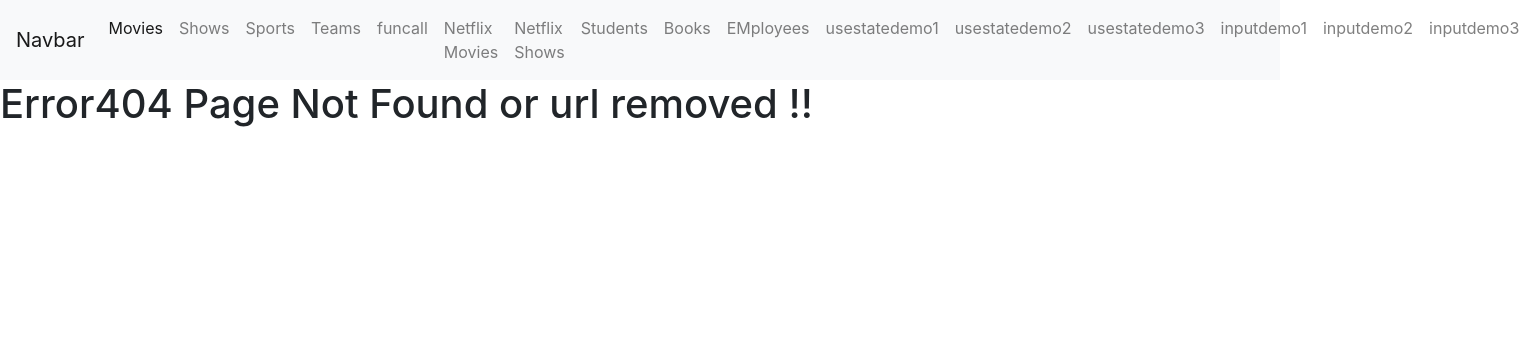
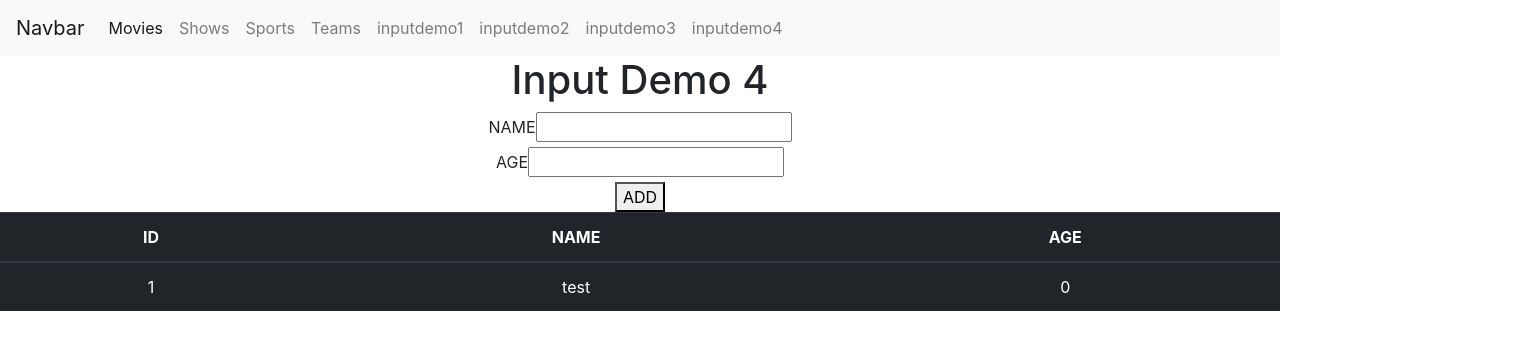
Before and after one commit to samirvithlani/hmt_mern_react_2026, a React (Vite) app: page /inputdemo4 in a window 1280 px wide. Shown: the top 350 px of the page, 1527 px wide, since content can reach past the window. Built offline with nearby package versions, Linux system fonts and the light colour scheme.

Commit message:
update user input

```diff
--- a/src/App.jsx
+++ b/src/App.jsx
@@ -35,6 +35,7 @@ import { UseStateDemo3 } from './components/UseStateDemo3'
 import { InputDemo1 } from './components/InputDemo1'
 import { InputDemo2 } from './components/InputDemo2'
 import { InputDemo3 } from './components/InputDemo3'
+import { InputDemo4 } from './components/InputDemo4'
 
 
 function App() {
@@ -67,6 +68,7 @@ function App() {
             <Route path='/inputdemo1' element = {<InputDemo1/>}></Route>
             <Route path='/inputdemo2' element ={<InputDemo2/>}></Route>
             <Route path='/inputdemo3' element ={<InputDemo3/>}></Route>
+            <Route path='/inputdemo4' element ={<InputDemo4/>}></Route>
             <Route path='/*' element = {<Error404/>}></Route>
           </Routes>
     </div>
--- /dev/null
+++ b/src/components/InputDemo4.jsx
@@ -0,0 +1,69 @@
+import React, { useState } from 'react'
+
+export const InputDemo4 = () => {
+
+    const [name, setname] = useState("")
+    const [age, setage] = useState("")
+    const [users, setusers] = useState([{id:1,name:"test",age:0}])
+
+    const nameHandler =(event)=>{
+        //console.log(event.target.value)
+        setname(event.target.value)
+    }
+    const ageHandler = (event)=>{
+        //console.log(event.target.value)
+        setage(event.target.value)
+    }
+
+    const adduser= ()=>{
+        //alert("add user called..")
+        //console.log("name = ",name)
+        //console.log("age = ",age)
+        //push name and age -->users array
+        const userObj = {
+                id:Math.floor(Math.random()*1000),
+                name:name,
+                age:age
+        }
+        console.log(userObj)
+        //existing users
+        const updatedData = [...users,userObj] //[{},{}]
+        setusers(updatedData)
+    }
+  return (
+    <div style={{textAlign:"center"}}>
+        <h1>Input Demo 4</h1>
+        <div>
+            <label>NAME</label>
+            <input type='text' onChange={(event)=>{nameHandler(event)}}></input>
+        </div>
+        <div>
+            <label>AGE</label>
+            <input type='text' onChange={(event)=>{ageHandler(event)}}></input>
+        </div>
+        <div>
+            <button onClick={adduser}>ADD</button>
+        </div>
+        <table className='table table-dark'>
+            <thead>
+                <tr>
+                    <th>ID</th>
+                    <th>NAME</th>
+                    <th>AGE</th>
+                </tr>
+            </thead>
+            <tbody>
+                {
+                   users.map((u)=>{
+                    return <tr>
+                        <td>{u.id}</td>
+                        <td>{u.name}</td>
+                        <td>{u.age}</td>
+                    </tr>
+                   })
+                }
+            </tbody>
+        </table>
+    </div>
+  )
+}
--- a/src/components/Navbar.jsx
+++ b/src/components/Navbar.jsx
@@ -42,7 +42,7 @@ export const Navbar = () => {
                 Teams
               </Link>
             </li>
-            <li class="nav-item">
+            {/* <li class="nav-item">
               <Link class="nav-link" to="/funcall">
                 funcall
               </Link>
@@ -87,7 +87,7 @@ export const Navbar = () => {
               <Link class="nav-link" to="/usestatedemo3">
                 usestatedemo3
               </Link>
-            </li>
+            </li> */}
             <li class="nav-item">
               <Link class="nav-link" to="/inputdemo1">
                 inputdemo1
@@ -103,6 +103,11 @@ export const Navbar = () => {
                 inputdemo3
               </Link>
             </li>
+            <li class="nav-item">
+              <Link class="nav-link" to="/inputdemo4">
+                inputdemo4
+              </Link>
+            </li>
 
 
 
```
